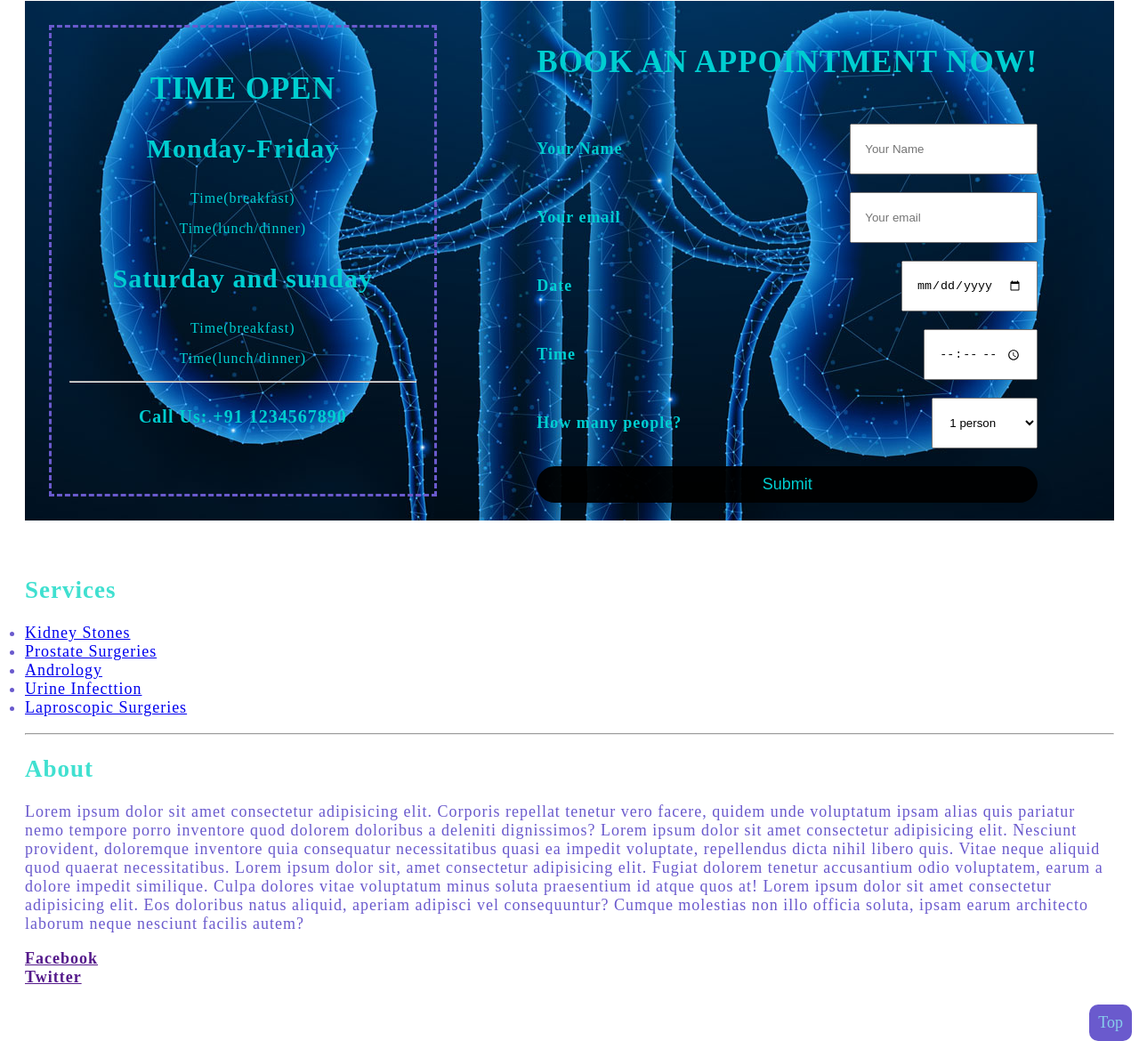
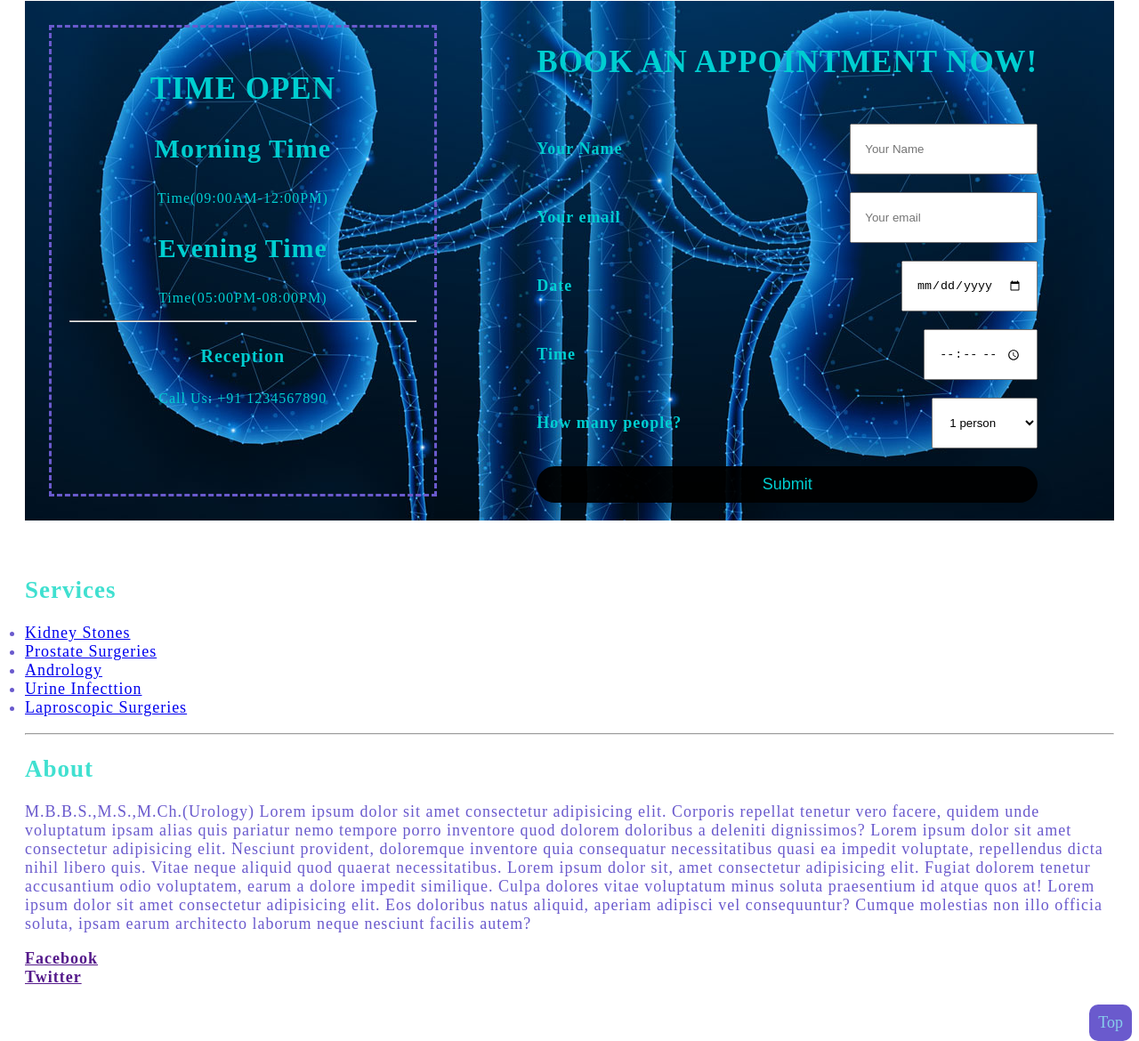
Before and after one commit to wolf67-0/website, a plain HTML site: page index.html in a window 1280 px wide. Shown: the part 272-1442 px from the top of the page at 89% size. Drawn offline with Linux system fonts and the light colour scheme.

Commit message:
Update index.html

```diff
--- a/index.html
+++ b/index.html
@@ -16,17 +16,18 @@
     <div class="container">
         <div class="container-time">
             <h2 class="heading">Time Open</h2>
-            <h3 class="heading-days">Monday-Friday</h3>
-            <p>Time(breakfast)</p>
-            <p>Time(lunch/dinner)</p>
+            <h3 class="heading-days">Morning Time</h3>
+            <p>Time(09:00AM-12:00PM)</p>
 
-            <h3 class="heading-days">Saturday and sunday</h3>
-            <p>Time(breakfast)</p>
-            <p>Time(lunch/dinner)</p>
+
+            <h3 class="heading-days">Evening Time</h3>
+            <p>Time(05:00PM-08:00PM)</p>
+
 
             <hr>
 
-            <h4 class="heading-phone">Call Us: +91 1234567890</h4>
+            <h4 class="heading-phone">Reception</h4>
+            <p>Call Us: +91 1234567890</p>
         </div>
 
         <div class="container-form">
@@ -91,7 +92,8 @@
         <hr>
 
         <h2>About</h2>
-        <p class="color">Lorem ipsum dolor sit amet consectetur adipisicing elit. Corporis repellat tenetur vero facere, quidem unde voluptatum ipsam alias quis pariatur nemo tempore porro inventore quod dolorem doloribus a deleniti dignissimos?
+        <p class="color">M.B.B.S.,M.S.,M.Ch.(Urology)
+            Lorem ipsum dolor sit amet consectetur adipisicing elit. Corporis repellat tenetur vero facere, quidem unde voluptatum ipsam alias quis pariatur nemo tempore porro inventore quod dolorem doloribus a deleniti dignissimos?
             Lorem ipsum dolor sit amet consectetur adipisicing elit. Nesciunt provident, doloremque inventore quia consequatur necessitatibus quasi ea impedit voluptate, repellendus dicta nihil libero quis. Vitae neque aliquid quod quaerat necessitatibus.
             Lorem ipsum dolor sit, amet consectetur adipisicing elit. Fugiat dolorem tenetur accusantium odio voluptatem, earum a dolore impedit similique. Culpa dolores vitae voluptatum minus soluta praesentium id atque quos at!
             Lorem ipsum dolor sit amet consectetur adipisicing elit. Eos doloribus natus aliquid, aperiam adipisci vel consequuntur? Cumque molestias non illo officia soluta, ipsam earum architecto laborum neque nesciunt facilis autem?
```
